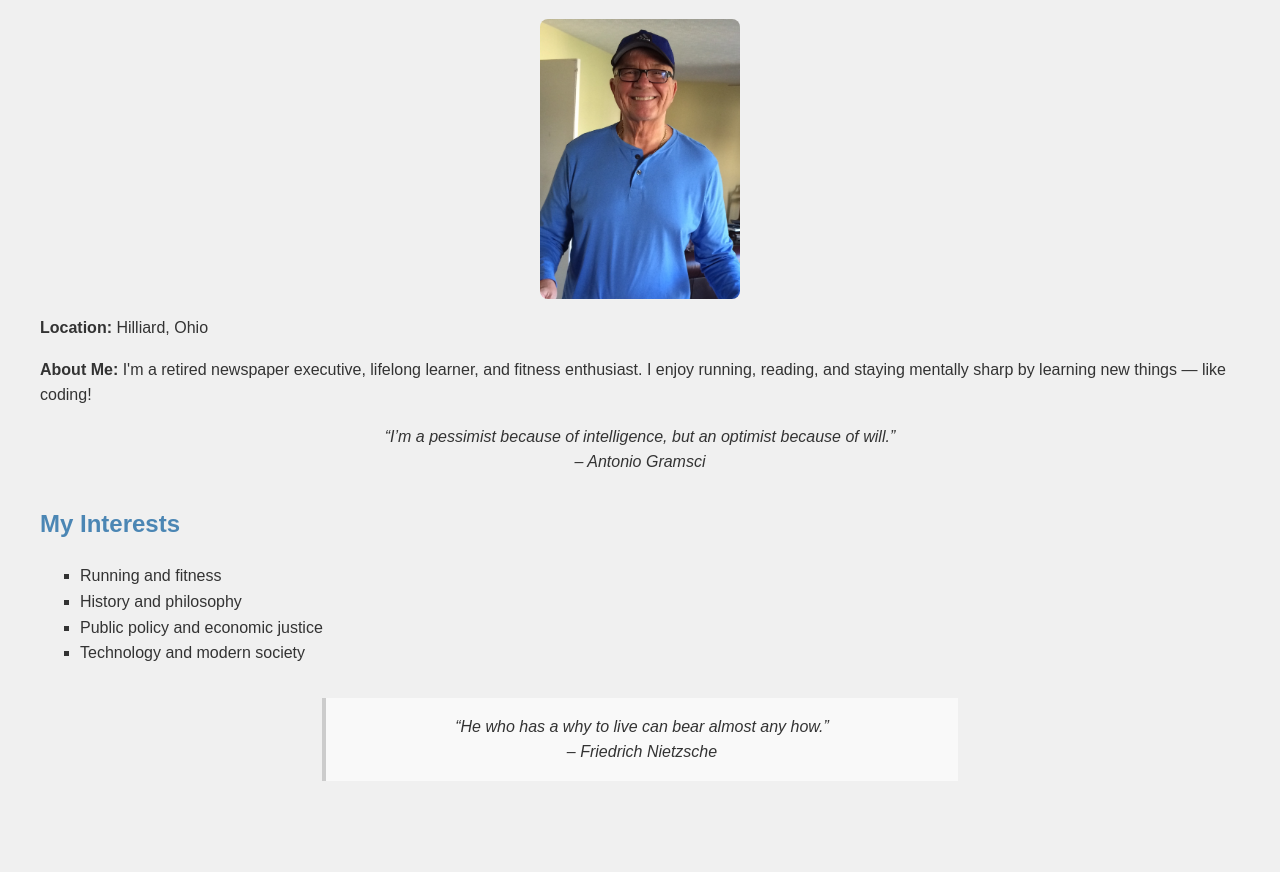
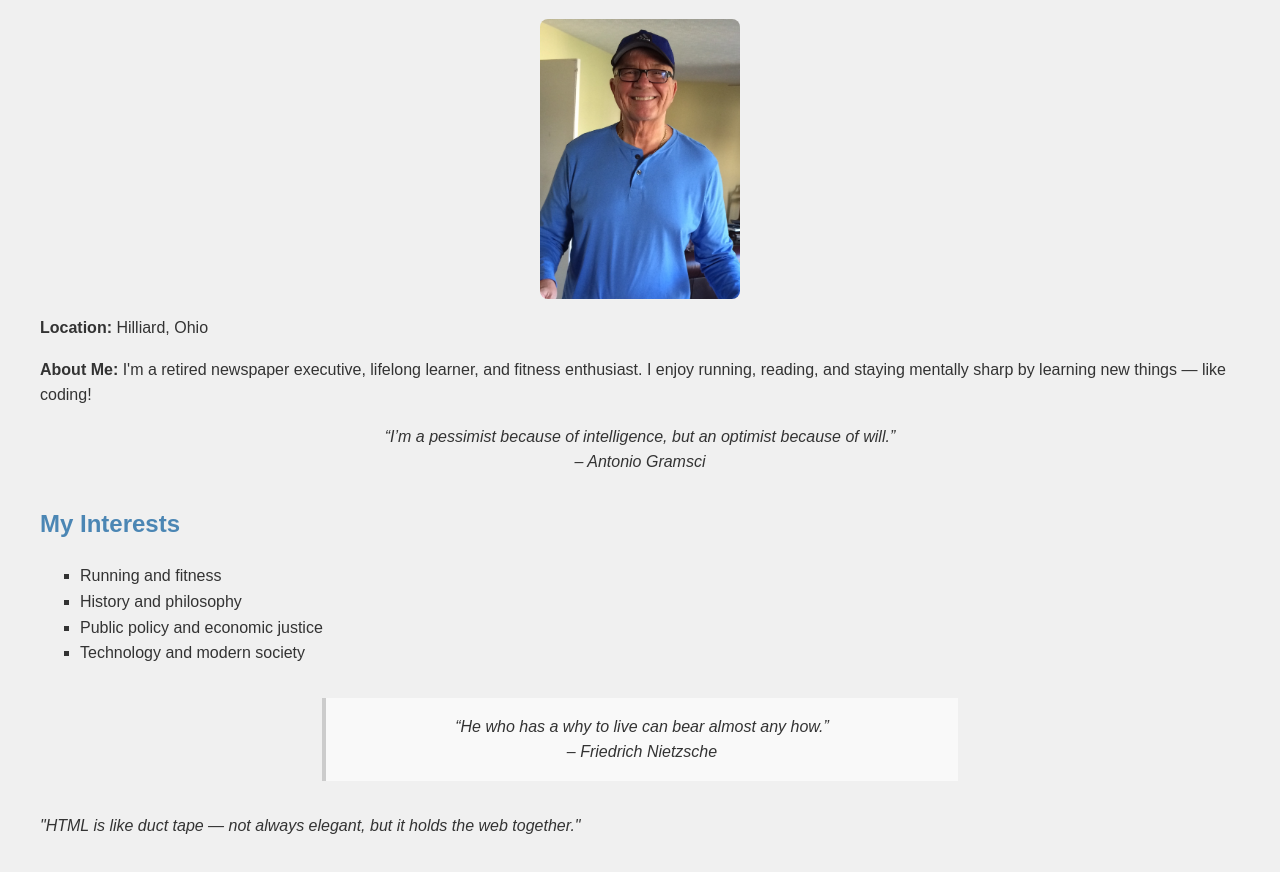
Before and after one commit to Warchant0331/Warchant0331.github.io, a plain HTML site: page index.html in a window 1280 px wide. Shown: the part 94-966 px from the top of the page. Before the commit the page ends 915 px from the top, so only its background shows below. Drawn offline with Linux system fonts and the light colour scheme.

Commit message:
Update index.html

```diff
--- a/index.html
+++ b/index.html
@@ -55,3 +55,5 @@
 </blockquote>
 </body>
 </html>
+
+<p><em>"HTML is like duct tape — not always elegant, but it holds the web together."</em></p>
```
